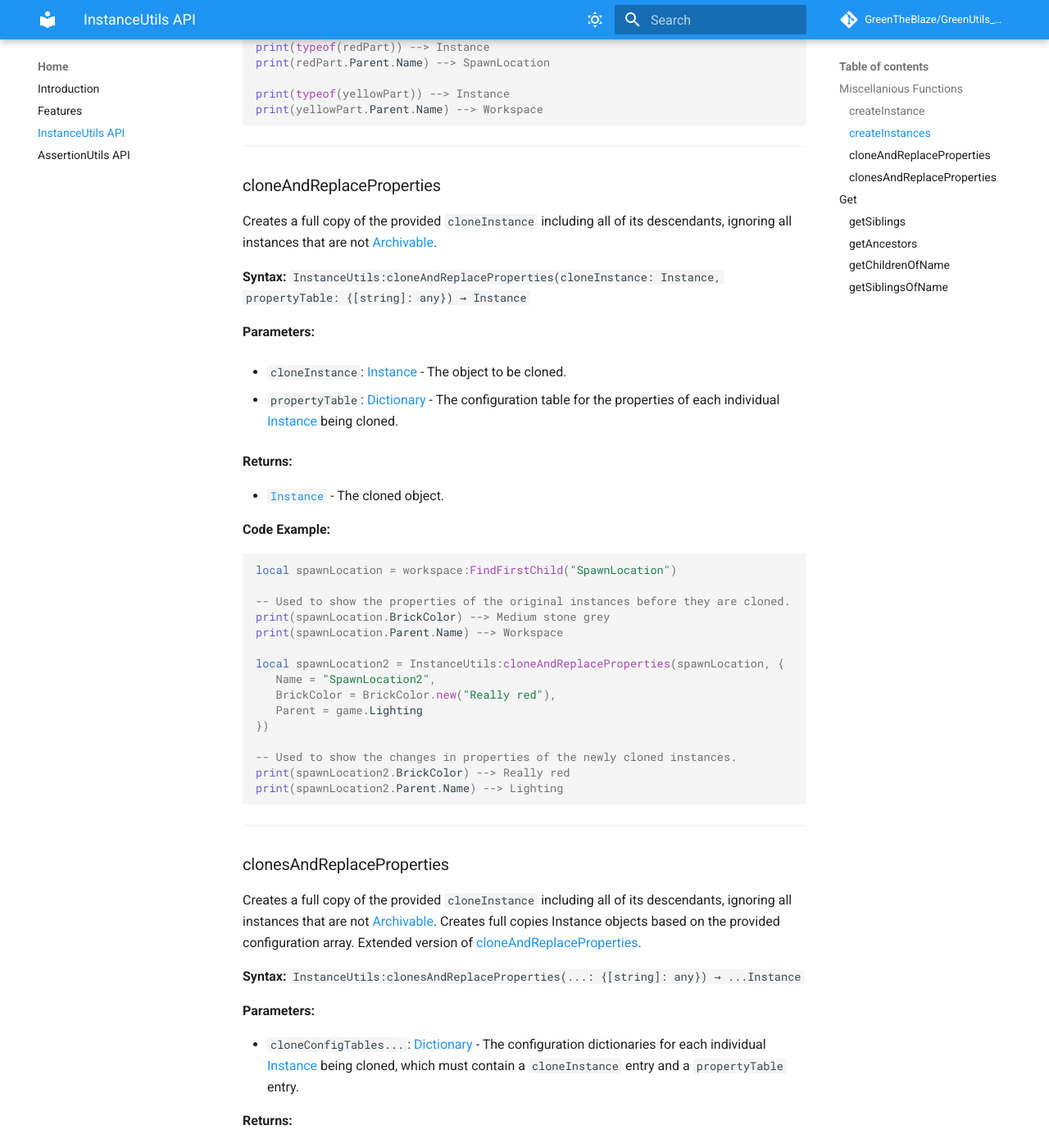
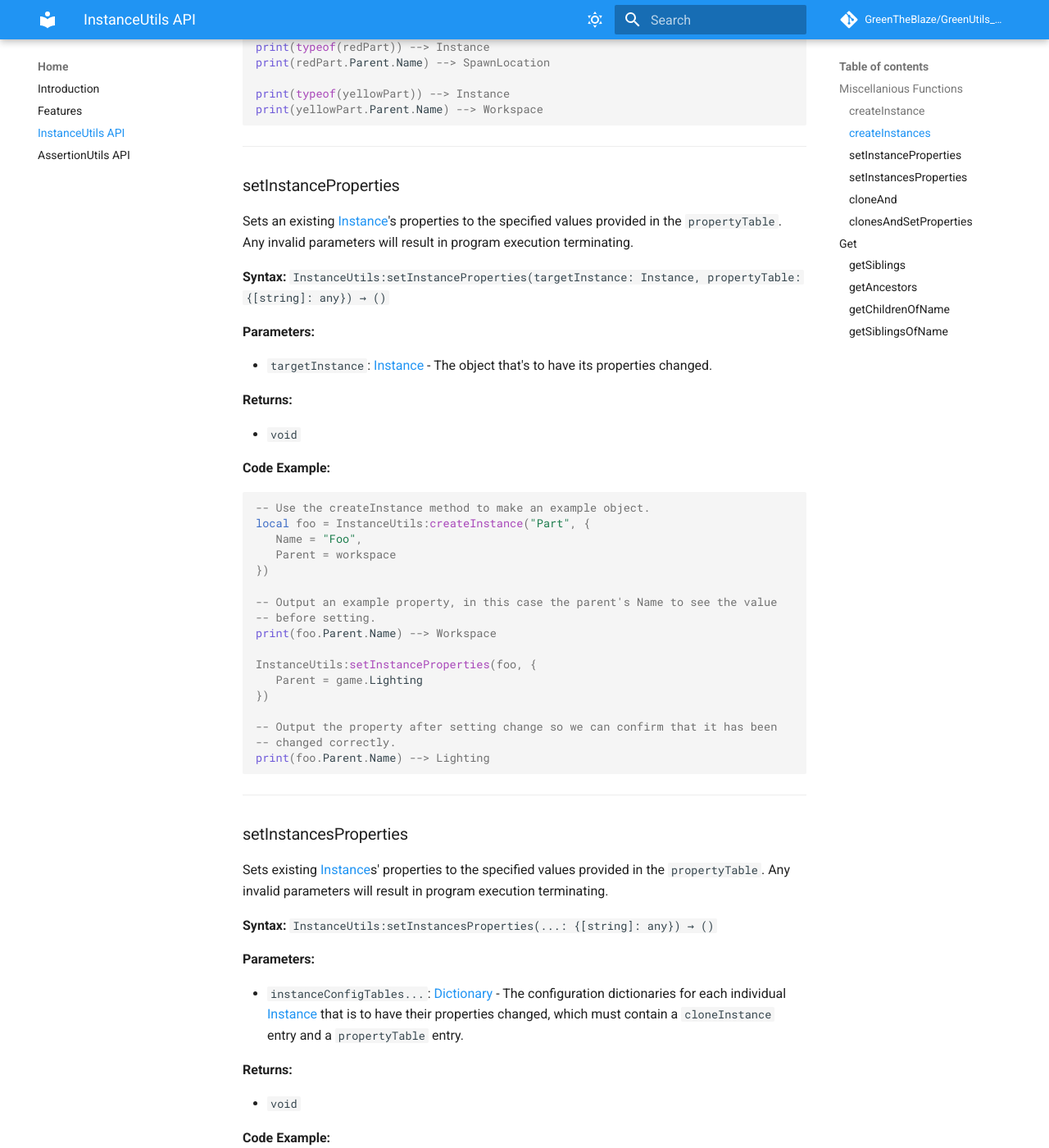
Before and after one commit to GreenTheBlaze/GreenUtils_Roblox, an MkDocs documentation site: the page built from docs/instanceutils-api.md, in a window 1280 px wide and 1400 px high, scrolled down 1999 px. Shown: the whole window at 82% size. Built offline with MkDocs 1.6.1 and Material for MkDocs 9.7.7, drawn with Linux system fonts in a browser that asks for light colours; comment, search, counter and statistics services are not loaded; some of the changed text lies outside the part shown.

Commit message:
Update instanceutils-api.md

````diff
--- a/docs/instanceutils-api.md
+++ b/docs/instanceutils-api.md
@@ -87,10 +87,102 @@ print(yellowPart.Parent.Name) --> Workspace
 
 ----
 
-### cloneAndReplaceProperties
+### setInstanceProperties
+Sets an existing [Instance](https://create.roblox.com/docs/reference/engine/classes/Instance)'s properties to the specified values provided in the `propertyTable`. Any invalid parameters will result in program execution terminating.
+
+**Syntax:** `InstanceUtils:setInstanceProperties(targetInstance: Instance, propertyTable: {[string]: any}) → ()`
+
+**Parameters:**
+
+* `targetInstance`: [Instance](https://create.roblox.com/docs/reference/engine/classes/Instance) - The object that's to have its properties changed.
+
+**Returns:**
+
+* `void`
+
+**Code Example:**
+```lua
+-- Use the createInstance method to make an example object.
+local foo = InstanceUtils:createInstance("Part", {
+   Name = "Foo",
+   Parent = workspace
+})
+
+-- Output an example property, in this case the parent's Name to see the value
+-- before setting.
+print(foo.Parent.Name) --> Workspace
+
+InstanceUtils:setInstanceProperties(foo, {
+   Parent = game.Lighting
+})
+
+-- Output the property after setting change so we can confirm that it has been
+-- changed correctly.
+print(foo.Parent.Name) --> Lighting
+```
+
+----
+
+### setInstancesProperties
+Sets existing [Instance](https://create.roblox.com/docs/reference/engine/classes/Instance)s' properties to the specified values provided in the `propertyTable`. Any invalid parameters will result in program execution terminating.
+
+**Syntax:** `InstanceUtils:setInstancesProperties(...: {[string]: any}) → ()`
+
+**Parameters:**
+
+* `instanceConfigTables...`: [Dictionary](https://create.roblox.com/docs/luau/tables#dictionaries) - The configuration dictionaries for each individual [Instance](https://create.roblox.com/docs/reference/engine/classes/Instance) that is to have their properties changed, which must contain a `cloneInstance` entry and a `propertyTable` entry.
+
+**Returns:**
+
+* `void`
+
+**Code Example:**
+```lua
+-- Use the createInstance method to make an example object.
+
+local foo, bar = InstanceUtils:createInstances(
+   {
+      ClassName = "Part",
+      Name = "Foo",
+      Parent = workspace
+   },
+   {
+      ClassName = "Part",
+      Name = "Bar",
+      Parent = game.Lighting
+   }
+)
+
+-- Output an example property(s) from each instance, to see the value before
+-- setting.
+print(foo.Name) --> Foo
+print(bar.Name) --> Bar
+
+InstanceUtils:setInstancesProperties(
+   {
+      targetInstance = foo,
+      propertyTable: {
+         Name = "FooBar"
+      }
+   },
+   {
+      targetInstance = bar,
+      propertyTable: {
+         Name = "BarFoo"
+      }
+   }
+)
+
+print(foo.Name) --> FooBar
+print(bar.Name) --> BarFoo
+```
+
+----
+
+### cloneAnd
 Creates a full copy of the provided `cloneInstance` including all of its descendants, ignoring all instances that are not [Archivable](https://create.roblox.com/docs/reference/engine/classes/Instance#Archivable).
 
-**Syntax:** `InstanceUtils:cloneAndReplaceProperties(cloneInstance: Instance, propertyTable: {[string]: any}) → Instance`
+**Syntax:** `InstanceUtils:cloneAndSetProperties(cloneInstance: Instance, propertyTable: {[string]: any}) → Instance`
 
 **Parameters:**
 
@@ -110,7 +202,7 @@ local spawnLocation = workspace:FindFirstChild("SpawnLocation")
 print(spawnLocation.BrickColor) --> Medium stone grey
 print(spawnLocation.Parent.Name) --> Workspace
 
-local spawnLocation2 = InstanceUtils:cloneAndReplaceProperties(spawnLocation, {
+local spawnLocation2 = InstanceUtils:cloneAndSetProperties(spawnLocation, {
    Name = "SpawnLocation2",
    BrickColor = BrickColor.new("Really red"),
    Parent = game.Lighting
@@ -123,11 +215,10 @@ print(spawnLocation2.Parent.Name) --> Lighting
 
 ----
 
-### clonesAndReplaceProperties
-Creates a full copy of the provided `cloneInstance` including all of its descendants, ignoring all instances that are not [Archivable](https://create.roblox.com/docs/reference/engine/classes/Instance#Archivable).
-Creates full copies Instance objects based on the provided configuration array. Extended version of [cloneAndReplaceProperties](#cloneAndReplaceProperties).
+### clonesAndSetProperties
+Creates a full copy of the provided `cloneInstance` including all of its descendants, ignoring all instances that are not [Archivable](https://create.roblox.com/docs/reference/engine/classes/Instance#Archivable). Extended version of [cloneAndSetProperties](#cloneAndSetProperties).
 
-**Syntax:** `InstanceUtils:clonesAndReplaceProperties(...: {[string]: any}) → ...Instance`
+**Syntax:** `InstanceUtils:clonesAndSetProperties(...: {[string]: any}) → ...Instance`
 
 **Parameters:**
 
@@ -150,7 +241,7 @@ print(spawnLocation.Parent.Name) --> Workspace
 print(baseplate.BrickColor) --> Medium stone grey
 print(baseplate.Parent.Name) --> Workspace
 
-local spawnLocation2, baseplate2 = InstanceUtils:clonesAndReplaceProperties(
+local spawnLocation2, baseplate2 = InstanceUtils:clonesAndSetProperties(
    {
       cloneInstance = spawnLocation,
       propertyTable = {
````
